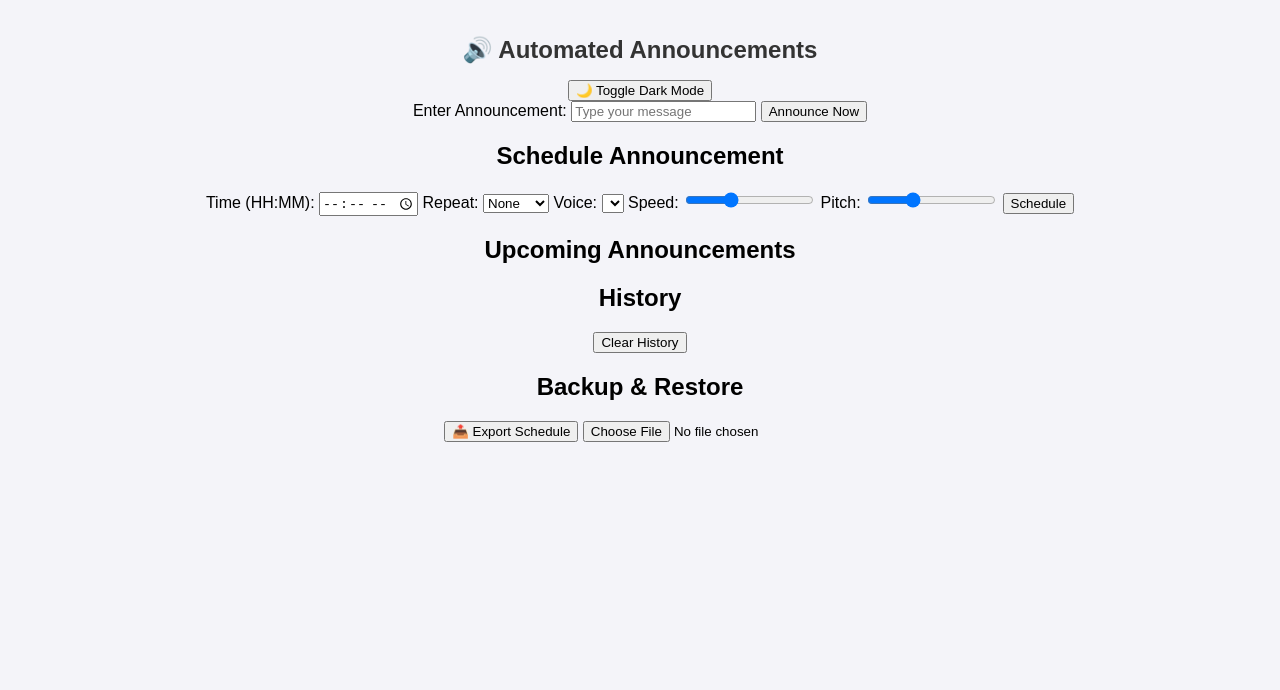
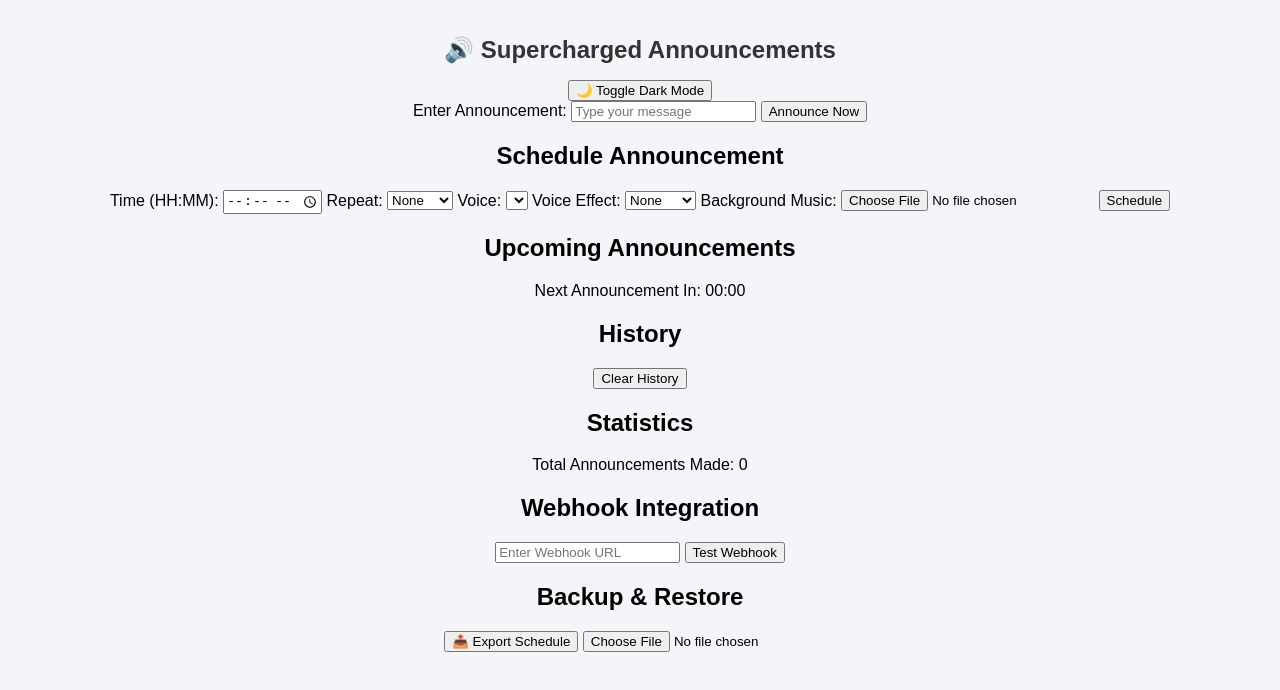
Before and after one commit to BritishNathanG/BritishNathanG.github.io, a plain HTML site: page index.html in a window 1280 px wide. Drawn offline with Linux system fonts and the light colour scheme.

Commit message:
Update index.html

```diff
--- a/index.html
+++ b/index.html
@@ -3,11 +3,11 @@
 <head>
   <meta charset="UTF-8">
   <meta name="viewport" content="width=device-width, initial-scale=1.0">
-  <title>Automated Announcements</title>
+  <title>🚀 Super Announcement System</title>
   <link rel="stylesheet" href="styles.css">
 </head>
 <body>
-  <h1>🔊 Automated Announcements</h1>
+  <h1>🔊 Supercharged Announcements</h1>
 
   <button id="toggleTheme">🌙 Toggle Dark Mode</button>
 
@@ -30,15 +30,21 @@
     </select>
     <label for="voice">Voice:</label>
     <select id="voice"></select>
-    <label for="speed">Speed:</label>
-    <input type="range" id="speed" min="0.5" max="2" step="0.1" value="1">
-    <label for="pitch">Pitch:</label>
-    <input type="range" id="pitch" min="0.5" max="2" step="0.1" value="1">
+    <label for="effect">Voice Effect:</label>
+    <select id="effect">
+      <option value="none">None</option>
+      <option value="echo">Echo</option>
+      <option value="robot">Robot</option>
+      <option value="whisper">Whisper</option>
+    </select>
+    <label for="bgMusic">Background Music:</label>
+    <input type="file" id="bgMusic" accept="audio/*">
     <button id="schedule">Schedule</button>
   </section>
 
   <section>
     <h2>Upcoming Announcements</h2>
+    <p>Next Announcement In: <span id="countdown">00:00</span></p>
     <ul id="scheduleList"></ul>
   </section>
 
@@ -49,12 +55,24 @@
   </section>
 
   <section>
+    <h2>Statistics</h2>
+    <p>Total Announcements Made: <span id="statsCount">0</span></p>
+  </section>
+
+  <section>
+    <h2>Webhook Integration</h2>
+    <input type="url" id="webhookUrl" placeholder="Enter Webhook URL">
+    <button id="testWebhook">Test Webhook</button>
+  </section>
+
+  <section>
     <h2>Backup & Restore</h2>
     <button id="exportData">📤 Export Schedule</button>
     <input type="file" id="importData">
   </section>
 
   <audio id="beep" src="beep.mp3"></audio>
+  <audio id="bgAudio"></audio>
 
   <script src="script.js"></script>
 </body>
```
